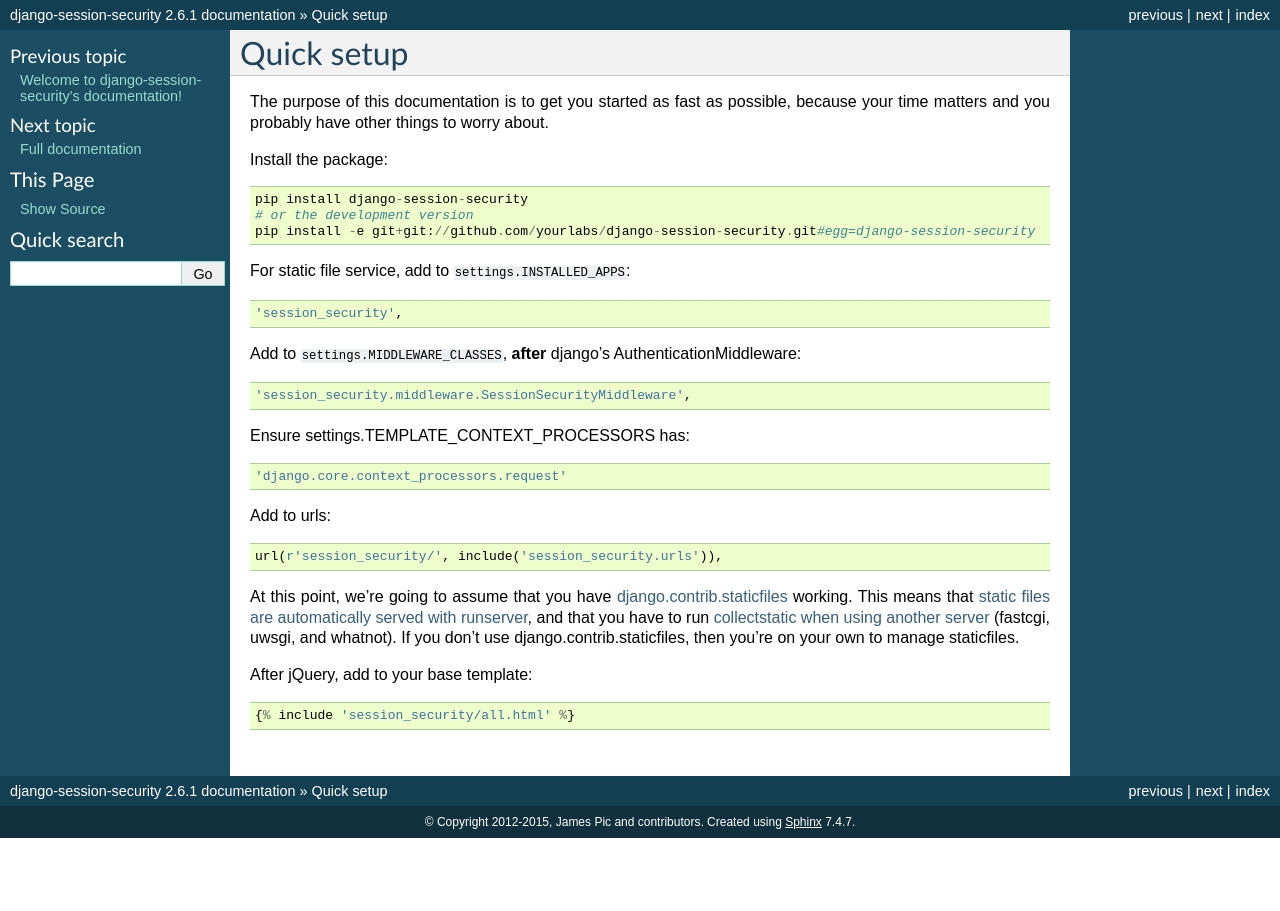
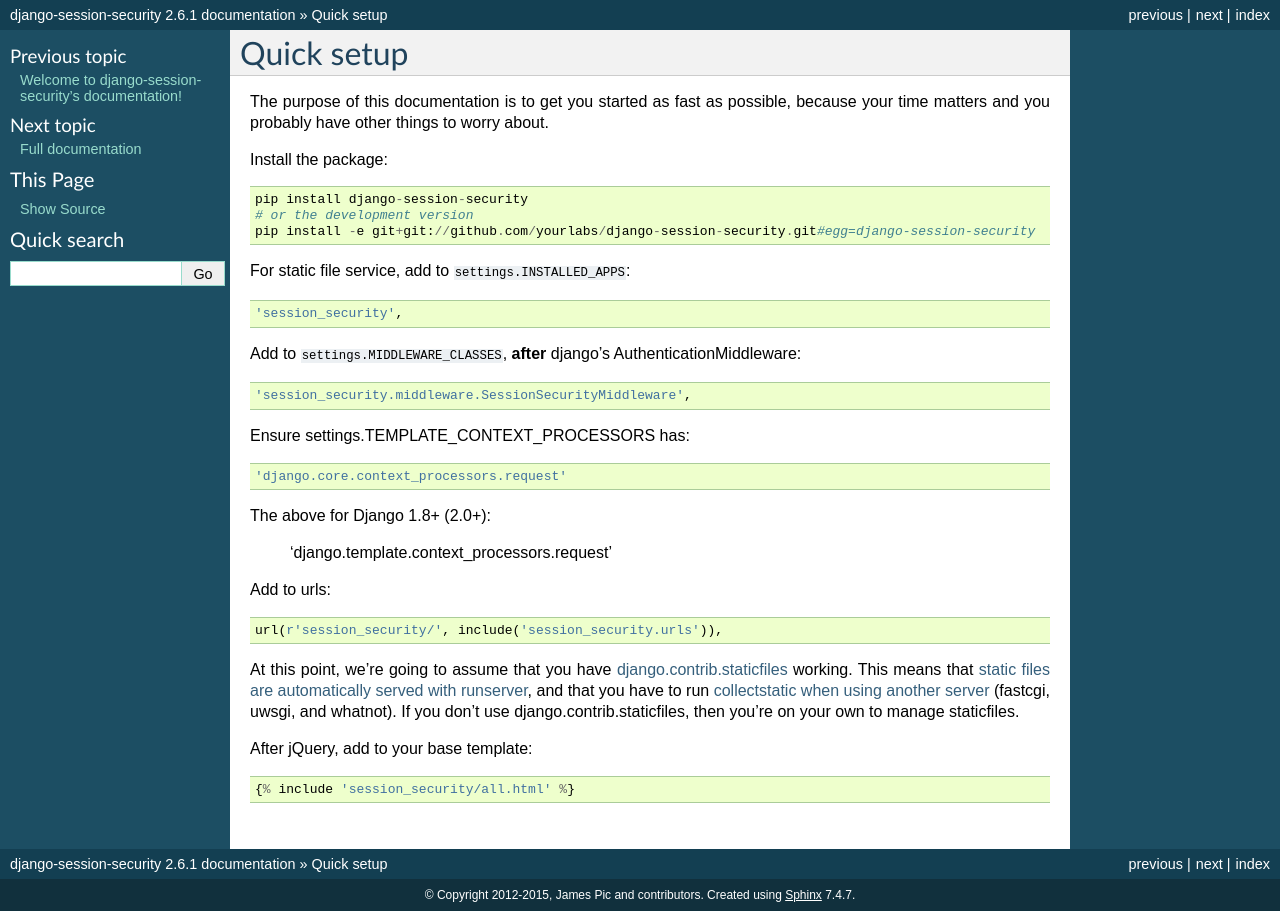
Before and after one commit to yourlabs/django-session-security, a Sphinx documentation site: the page built from docs/source/quick.rst, in a window 1280 px wide. Built offline with Sphinx 7.4.7, drawn with Linux system fonts in a browser that asks for light colours.

Commit message:
Update quick.rst
Added documentation for later Django versions.

```diff
--- a/docs/source/quick.rst
+++ b/docs/source/quick.rst
@@ -22,6 +22,11 @@ Ensure settings.TEMPLATE_CONTEXT_PROCESSORS has::
 
     'django.core.context_processors.request'
 
+
+The above for Django 1.8+ (2.0+):
+
+    'django.template.context_processors.request'
+
 Add to urls::
 
     url(r'session_security/', include('session_security.urls')),
```
